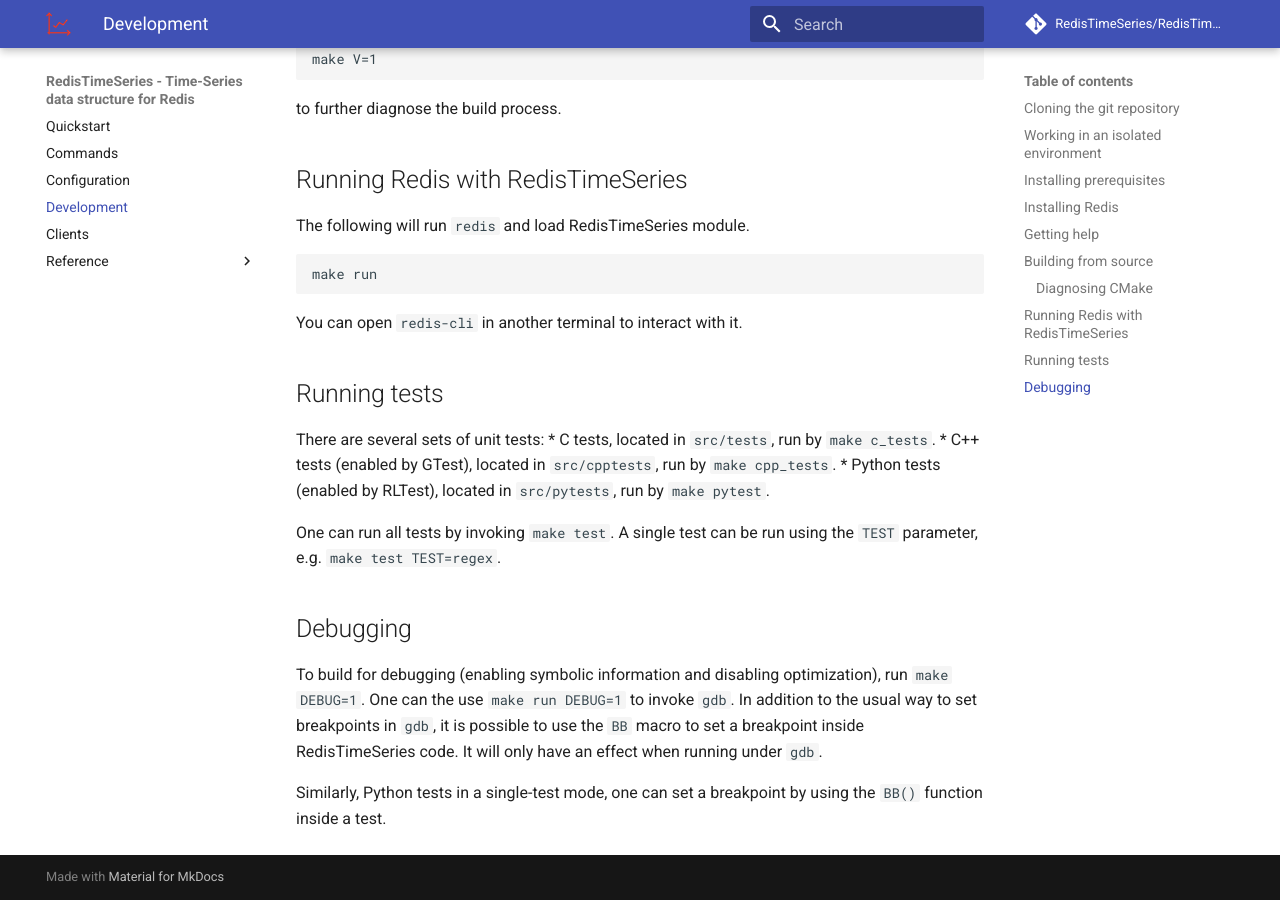
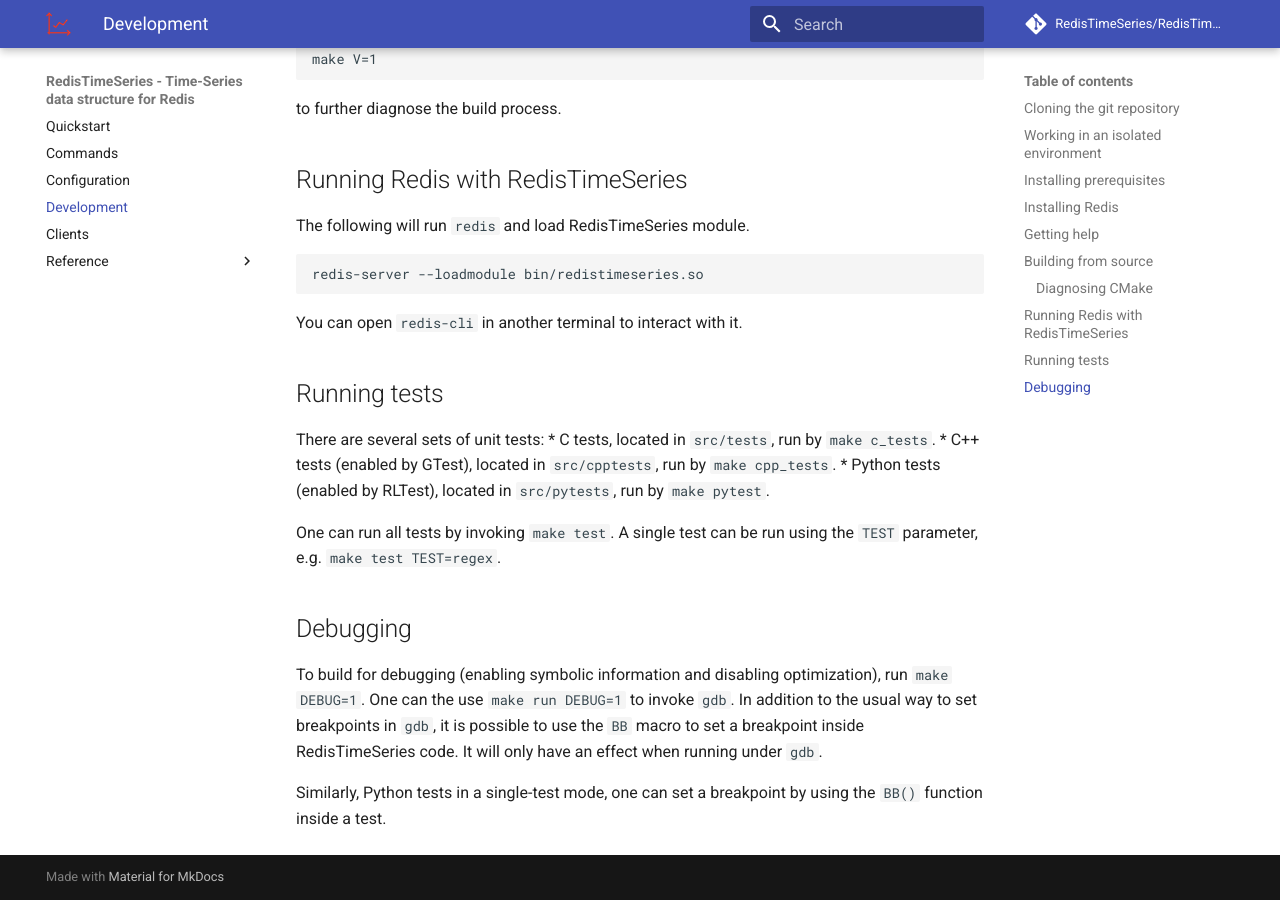
Before and after one commit to RedisTimeSeries/RedisTimeSeries, an MkDocs documentation site: the page built from docs/development.md, in a window 1280 px wide and 900 px high, scrolled down 2453 px. Built offline with MkDocs 1.6.1 and Material for MkDocs 9.7.7, drawn with Linux system fonts in a browser that asks for light colours; comment, search, counter and statistics services are not loaded.

Commit message:
`make run` is not available

````diff
--- a/docs/development.md
+++ b/docs/development.md
@@ -88,7 +88,7 @@
 ## Running Redis with RedisTimeSeries
 The following will run ```redis``` and load RedisTimeSeries module.
 ```
-make run
+redis-server --loadmodule bin/redistimeseries.so
 ```
 You can open ```redis-cli``` in another terminal to interact with it.
 
````
